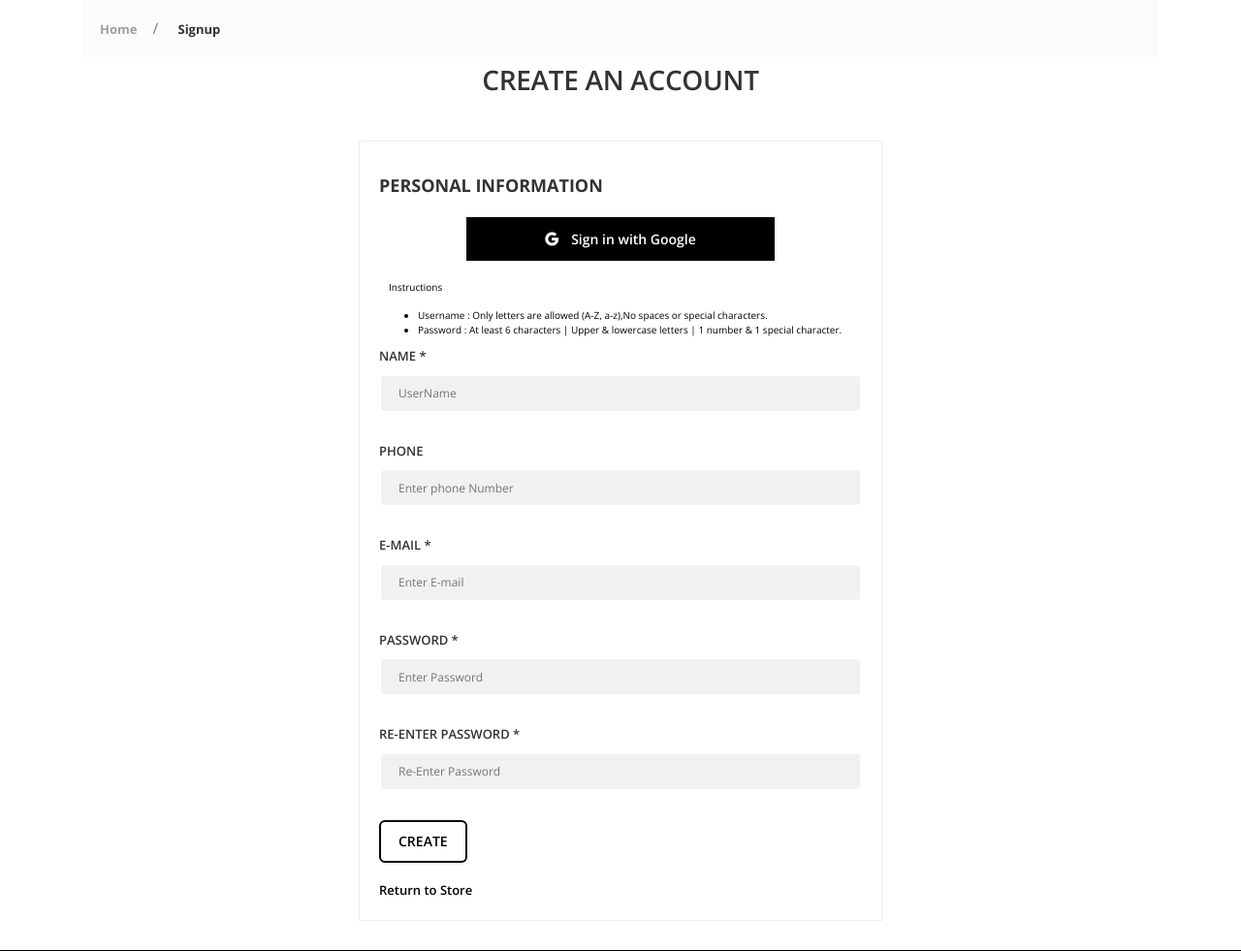
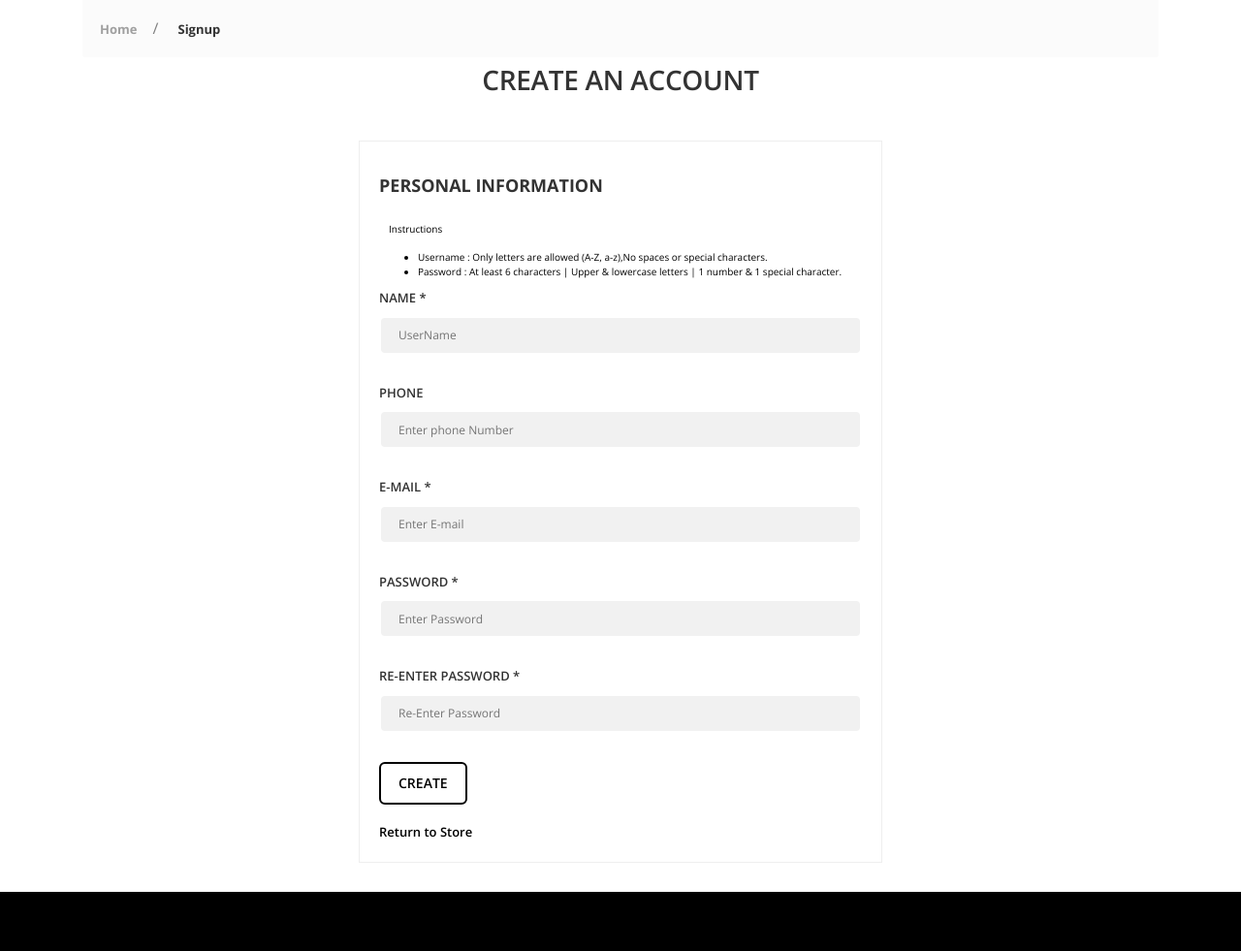
Before and after one commit to ashique1213/Brat-MensClothings, a Django app: page /signupuser/ in a window 1280 px wide. Shown: the part 161-1142 px from the top of the page at 97% size. Run offline with Django 5.2, Linux system fonts and the light colour scheme; some libraries are stand-ins or nearby versions.

Commit message:
bug fixing

```diff
--- a/bratmensclothing/templates/user/login.html
+++ b/bratmensclothing/templates/user/login.html
@@ -62,14 +62,14 @@
                             <span class="gl-text u-s-m-b-30">If you have an account with us, please log in.</span>
                             <form class="l-f-o__form" method="post" id="loginForm" action="{% url 'accounts:login_user' %}">
                                 {% csrf_token %}
-                                <div class="gl-s-api">
+                                <!-- <div class="gl-s-api">
                                     <div class="u-s-m-b-15">
                                         <a href="{% provider_login_url 'google' %}" class="gl-s-api__btn gl-s-api__btn--gplus">
                                             <i class="fab fa-google"></i>
                                             <span>Sign in with Google</span>
                                         </a>
                                     </div>
-                                </div>
+                                </div> -->
                                 <div class="u-s-m-b-30">
 
                                     <label class="gl-label" for="login-email">E-MAIL *</label>
--- a/bratmensclothing/templates/user/signup.html
+++ b/bratmensclothing/templates/user/signup.html
@@ -66,14 +66,14 @@
                                                 <span>Signup with Google</span>
                                             </a>
                                         </div> -->
-                                        <div class="gl-s-api">
+                                        <!-- <div class="gl-s-api">
                                             <div class="u-s-m-b-15">
                                                 <a class="gl-s-api__btn gl-s-api__btn--gplus" href="{% provider_login_url 'google' %}">
                                                     <i class="fab fa-google"></i>
                                                     <span>Sign in with Google</span>
                                                 </a>
                                             </div>
-                                        </div>
+                                        </div> -->
                                     </div>
 
                                     <div id="responseMessage"></div>
```
